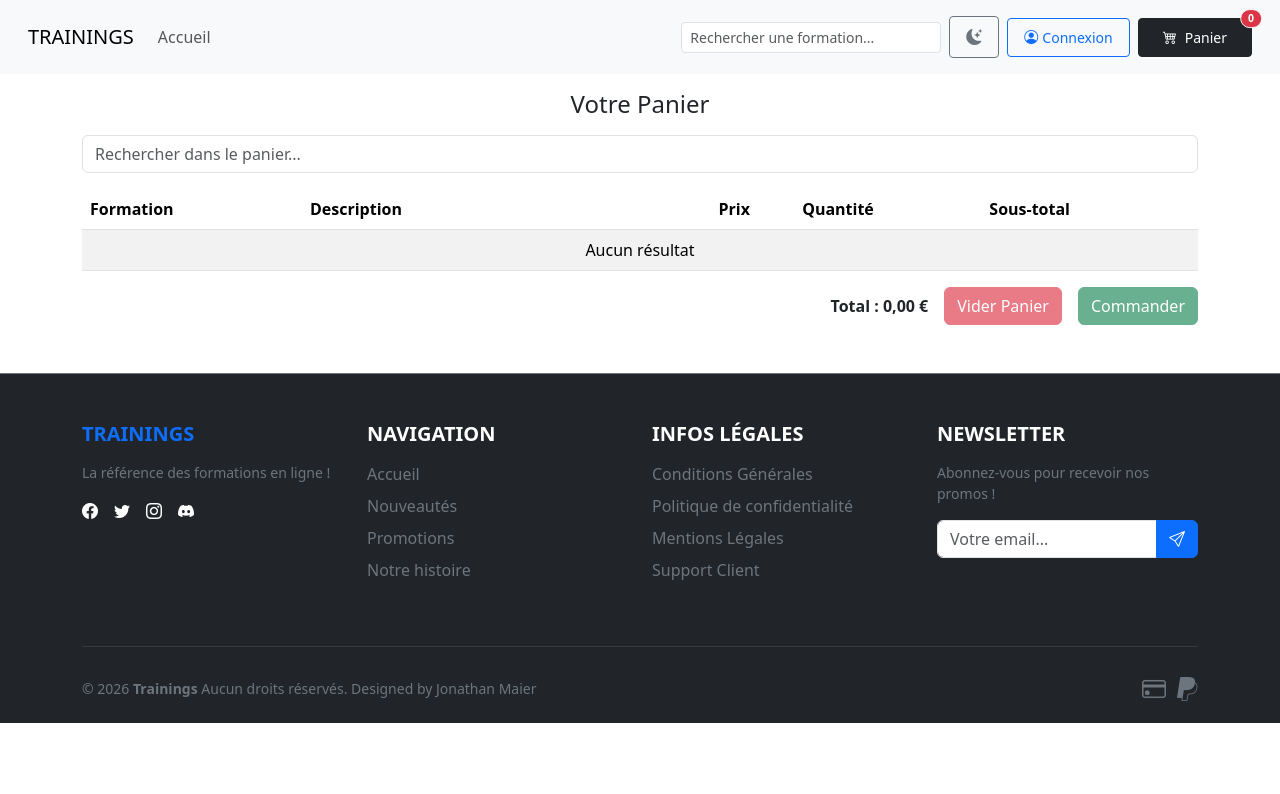
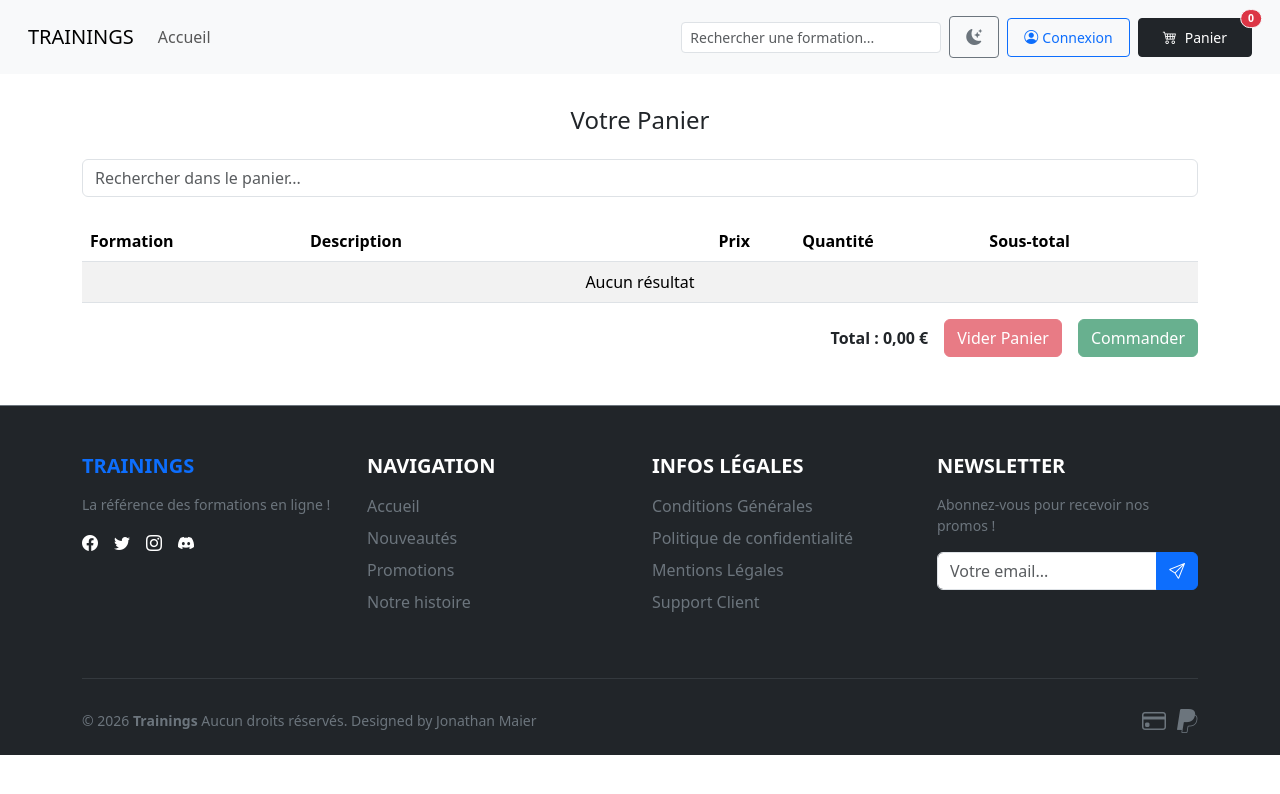
Before and after one commit to john7440/first-app-angular, an Angular app: page /cart in a window 1280 px wide. Shown: the top 794 px of the page. Built offline with nearby package versions, Linux system fonts and the light colour scheme.

Commit message:
ajustement visuelle du panier

```diff
--- a/src/app/components/cart/cart.html
+++ b/src/app/components/cart/cart.html
@@ -1,14 +1,14 @@
 <div class="container mt-3">
-  <h4 class="mb-3 text-center"> Votre Panier</h4>
+  <h4 class="p-3 text-center"> Votre Panier</h4>
   <input
-    class="form-control mb-3"
+    class="form-control mb-4"
     placeholder="Rechercher dans le panier..."
     [ngModel]="cartQuery()"
     (ngModelChange)="cartQuery.set($event)"
     name="cart-search"
   />
 
-  <table class="table table-striped align-middle" style="table-layout: fixed; width: 100%;">
+  <table class="table table-striped align-middle table-hover" style="table-layout: fixed; width: 100%;">
     <thead>
       <tr>
         <th style="width: 220px;">Formation</th>
```
